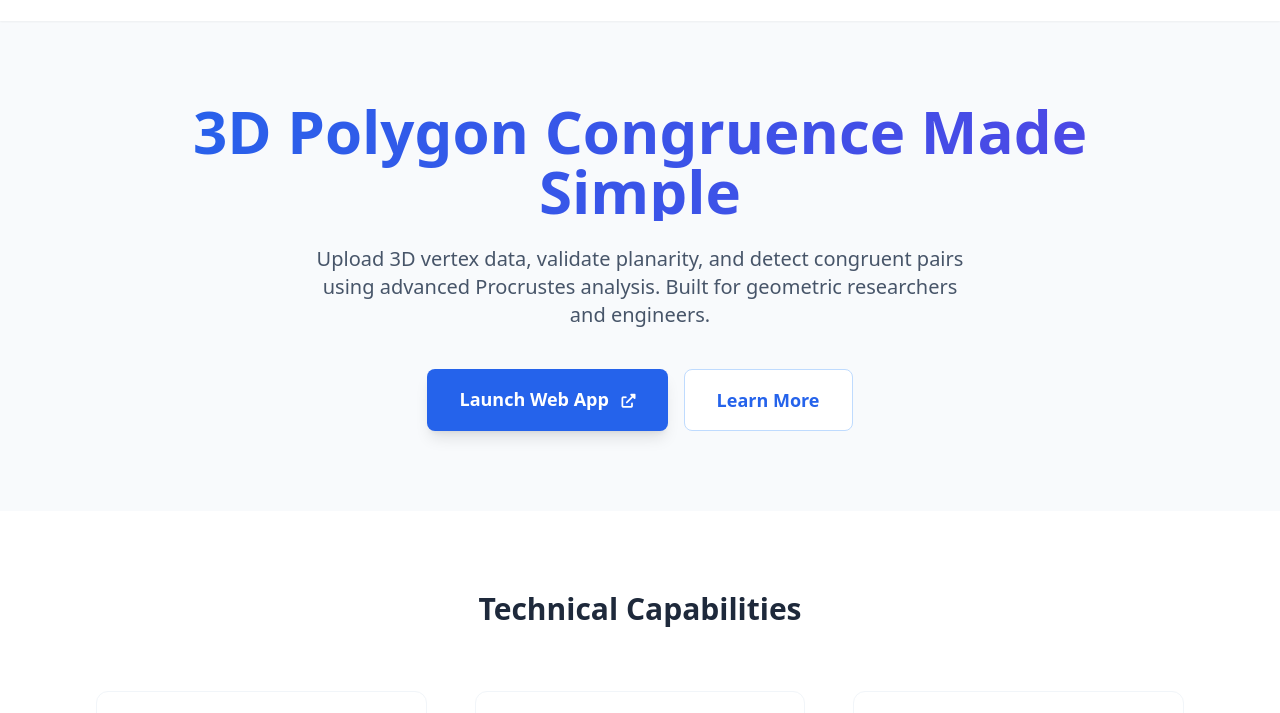
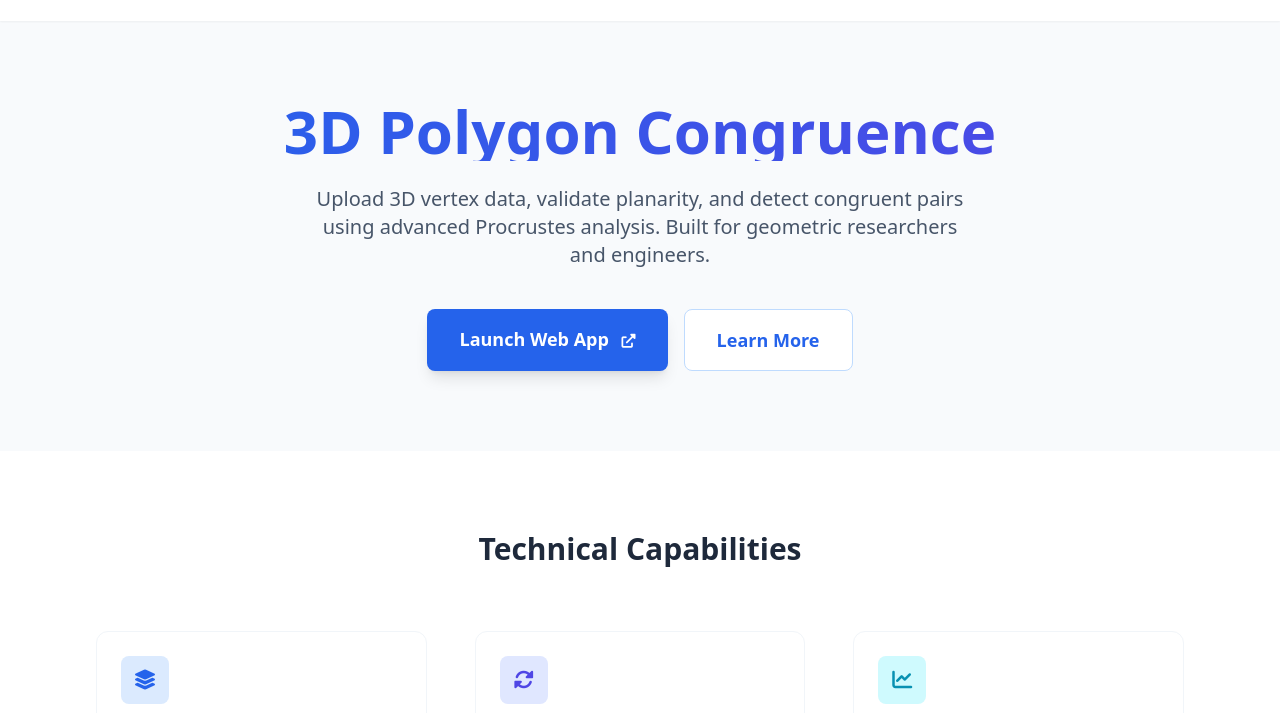
Before and after one commit to YSMitev/congurence_test, a plain HTML site: page docs/index.html in a window 1280 px wide. Shown: the part 59-772 px from the top of the page. Drawn offline with nearby package versions, Linux system fonts and the light colour scheme.

Commit message:
Update index.html

```diff
--- a/docs/index.html
+++ b/docs/index.html
@@ -22,7 +22,7 @@
 
     <header class="max-w-6xl mx-auto px-8 py-20 text-center">
         <h1 class="text-5xl md:text-6xl font-extrabold mb-6 bg-clip-text text-transparent bg-gradient-to-r from-blue-600 to-indigo-600">
-            3D Polygon Congruence Made Simple
+            3D Polygon Congruence
         </h1>
         <p class="text-xl text-slate-600 mb-10 max-w-2xl mx-auto">
             Upload 3D vertex data, validate planarity, and detect congruent pairs using advanced Procrustes analysis. Built for geometric researchers and engineers.
```
